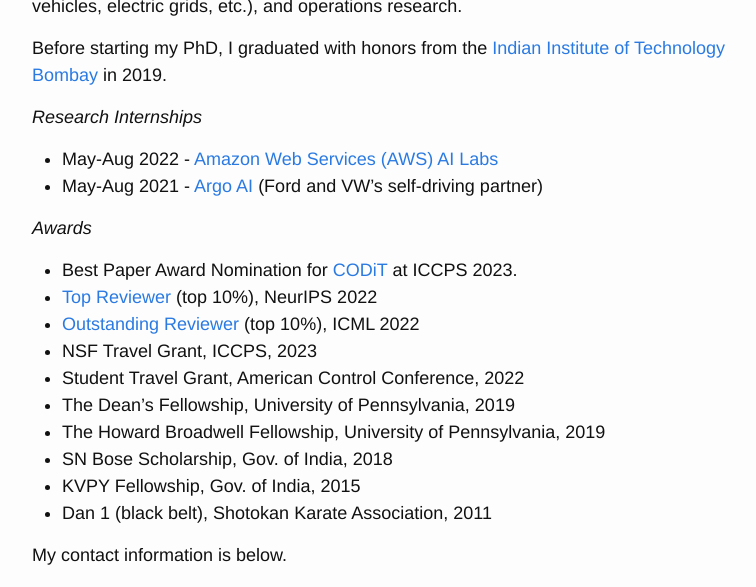
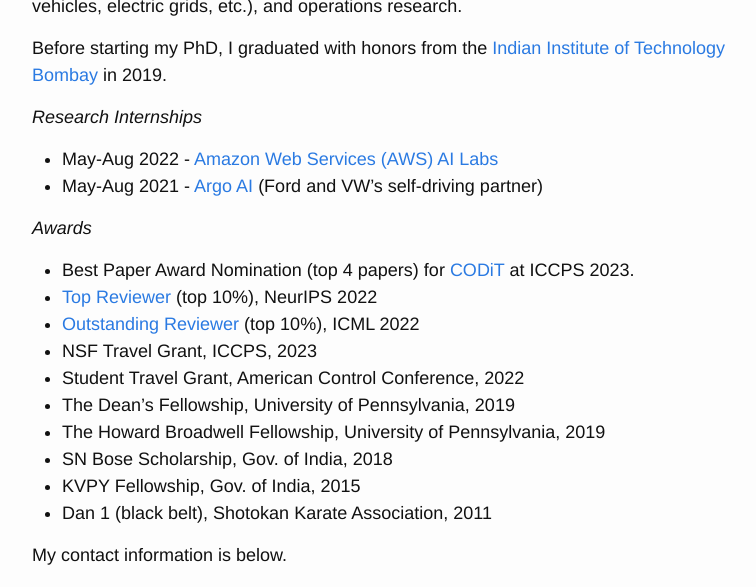
Before and after one commit to kaustubhsridhar/kaustubhsridhar.github.io, a Jekyll site: the page built from index.md, in a window 1280 px wide and 900 px high, scrolled down 387 px, cut to the strip 0-587 px from the top of the window. Shown: the whole strip, without its empty margins (238-994 px from the left). Built offline with Jekyll 4.4.1, drawn with Linux system fonts in a browser that asks for light colours; nearby versions of some CDN libraries.

Commit message:
Update index.md

```diff
--- a/index.md
+++ b/index.md
@@ -21,7 +21,7 @@ Before starting my PhD, I graduated with honors from the <a href="https://www.ii
 * May-Aug 2021 - <a href="https://www.argo.ai/">Argo AI</a> (Ford and VW's self-driving partner)
 
 *Awards*
-* Best Paper Award Nomination for <a href="https://arxiv.org/abs/2207.11769">CODiT</a> at ICCPS 2023.
+* Best Paper Award Nomination (top 4 papers) for <a href="https://arxiv.org/abs/2207.11769">CODiT</a> at ICCPS 2023.
 * <a href="https://nips.cc/Conferences/2022/ProgramCommittee#%23:~:text=Katsuhiko%20Ishiguro-,Kaustubh%20Sridhar,Ke%20Sun,-Keane%20Lucas">Top Reviewer</a> (top 10%), NeurIPS 2022
 * <a href="https://icml.cc/Conferences/2022/Reviewers#%23:~:text=Kartik%20Sreenivasan-,kaustubh%20sridhar,-Ke%20Sun">Outstanding Reviewer</a> (top 10%), ICML 2022
 * NSF Travel Grant, ICCPS, 2023
```
